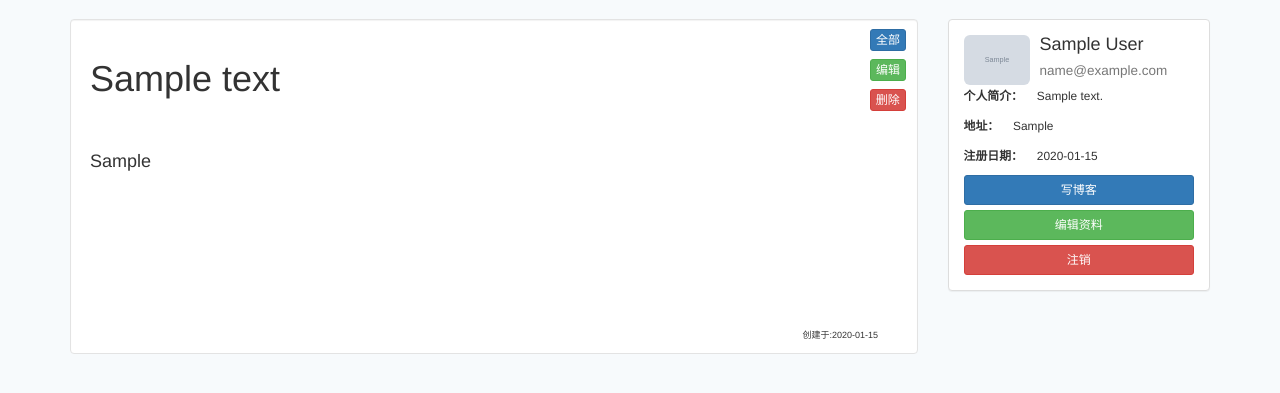
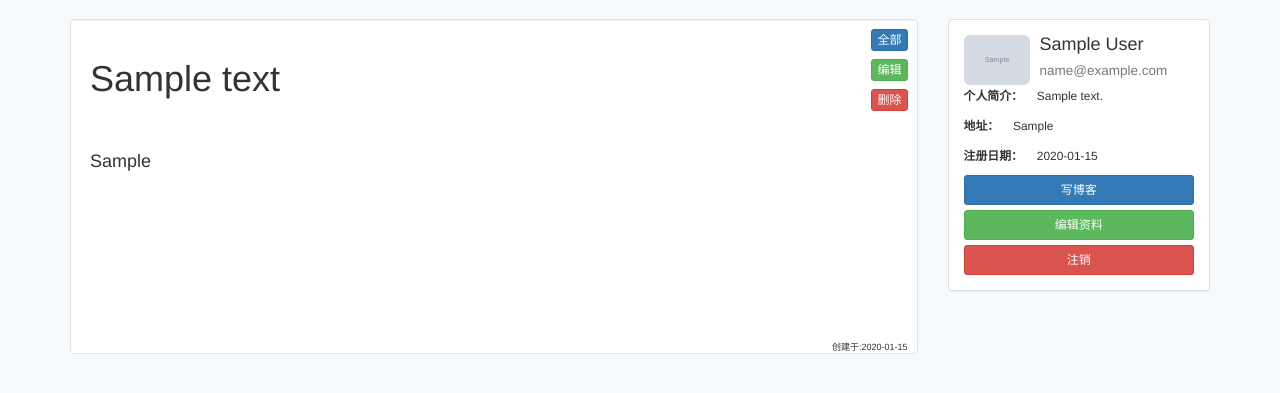
Before and after one commit to Suarezlin/blog, a Flask app: page / in a window 1280 px wide. Shown: the part 51-444 px from the top of the page. Run offline with Flask 2, Linux system fonts and the light colour scheme; a user stored in the database is signed in; tables that the repository leaves empty hold one stand-in row (values such as "Sample post"); grey boxes marked "Sample" are stand-in pictures; parts of the project's set-up code (start-up, migrations or seed data) failed here and were passed over; some libraries are stand-ins or nearby versions.

Commit message:
fix ipad display error

```diff
--- a/app/templates/discover.html
+++ b/app/templates/discover.html
@@ -128,7 +128,7 @@
                 $blogs_num = $blogs_num + 10;
                 var posts = new Array();
                 for (var i in data.id) {
-                    posts.push('<div class="well" style="height: 335px;background-color: #fff"><h1>' + data.title[i] + '</h1> <div style="height: 200px"> <div style="font-size: 18px;padding-top: 40px;">' + data.txt[i] + '</div> </div> <div class="container"> <div class="row"> <div class="col-md-3"> <a class="btn btn-primary btn-xs" href="/blog/' + data.id[i] + '"role="button" target="_blank" style="position: relative;top: -280px;left: 765px;">全部</a> </div> <div class="col-md-5"style="font-size: xx-small;position: relative;top: 20px;left: 405px;">作者：' + data.author[i] + ' </div> </div> </div></div></div>');
+                    posts.push('<div class="well" style="height: 335px;background-color: #fff"><h1>' + data.title[i] + '</h1> <div style="height: 200px"> <div style="font-size: 18px;padding-top: 40px;">' + data.txt[i] + '</div> </div> <a class="btn btn-primary btn-xs" href="/blog/' + data.id[i] + '"role="button" target="_blank" style="position: absolute;top:10px;right: 25px;">全部</a>  <div style="font-size: xx-small;position: absolute;bottom:55px;right:25px;">作者：' + data.author[i] + ' </div> </div>');
                 }
                 for (var j in posts) {
                     body.append(posts[j]);
@@ -162,7 +162,7 @@
                     $blogs_num = $blogs_num + 10;
                     var posts = new Array();
                     for (var i in data.id) {
-                        posts.push('<div class="well" style="height: 335px;background-color: #fff"><h1>' + data.title[i] + '</h1> <div style="height: 200px"> <div style="font-size: 18px;padding-top: 40px;">' + data.txt[i] + '</div> </div> <div class="container"> <div class="row"> <div class="col-md-3"> <a class="btn btn-primary btn-xs" href="/blog/' + data.id[i] + '"role="button" target="_blank" style="position: relative;top: -280px;left: 765px;">全部</a> </div> <div class="col-md-5"style="font-size: xx-small;position: relative;top: 20px;left: 405px;">作者：' + data.author[i] + ' </div> </div> </div></div></div>');
+                        posts.push('<div class="well" style="height: 335px;background-color: #fff"><h1>' + data.title[i] + '</h1> <div style="height: 200px"> <div style="font-size: 18px;padding-top: 40px;">' + data.txt[i] + '</div> </div> <a class="btn btn-primary btn-xs" href="/blog/' + data.id[i] + '"role="button" target="_blank" style="position: absolute;top:10px;right: 25px;">全部</a>  <div style="font-size: xx-small;position: absolute;bottom:55px;right:25px;">作者：' + data.author[i] + ' </div> </div>');
                     }
                     for (var j in posts) {
                         body.append(posts[j]);
--- a/app/templates/index.html
+++ b/app/templates/index.html
@@ -181,30 +181,22 @@
                         <div style="height: 200px">
                             <div style="font-size: 18px;padding-top: 40px;">{{ post.txt|safe }}</div>
                         </div>
-                        <div>
-                            <div class="container">
-                                <div class="row">
-                                    <div class="col-md-3">
                         <a class="btn btn-primary btn-xs"
                            href="/blog/{{ post.id }}"
                            role="button"
-                                           target="_blank" style="position: relative;top: -280px;left: 765px;">全部</a>
+                           target="_blank" style="position: absolute;top:10px;right: 25px;">全部</a>
                         <button type="button" class="btn btn-success btn-xs" aa="edit"
-                                                style="position: relative;top: -250px;left: 725px;"
+                                style="position: absolute;top:40px;right: 25px;"
                                 blog="{{ post.id }}">编辑
                         </button>
                         <button class="btn btn-danger btn-xs del" type="button" blog="{{ post.id }}"
-                                                style="position: relative;top: -220px;left: 685px;">
+                                style="position: absolute;top:70px;right: 25px;">
                             删除
                         </button>
                     </div>
-                                    <div class="col-md-5"
-                                         style="font-size: xx-small;position: relative;top: 20px;left: 405px;">
+                    <div
+                            style="font-size: xx-small;position: absolute;bottom:20px;right:25px;">
                         创建于:{{ timestamp[loop.index0] }}
-                                    </div>
-                                </div>
-                            </div>
-                        </div>
                     </div>
                 {% endfor %}
                 {% if len == 0 %}
```
Lines whose indentation alone changed are shown as unchanged.
